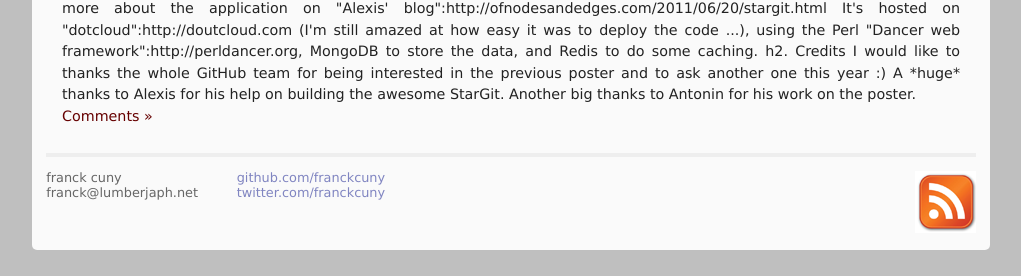
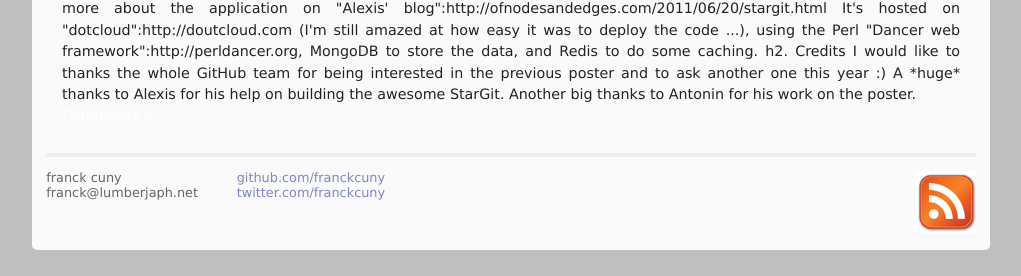
Before and after one commit to jacomyal/franckcuny.github.com, a Jekyll site: the page built from index.html, in a window 1280 px wide. Shown: the part 3259-3535 px from the top of the page, without its empty margins (129-1150 px from the left). Built offline with Jekyll 4.4.1, drawn with Linux system fonts in a browser that asks for light colours; some web fonts are replaced.

Commit message:
change links color
Signed-off-by: franck cuny <franck@lumberjaph.net>

```diff
--- a/static/css/screen.css
+++ b/static/css/screen.css
@@ -35,7 +35,7 @@
 }
 
 a {
-   color: #660000;
+   color: #ffffff;
    text-decoration: none;
 }
 
```
